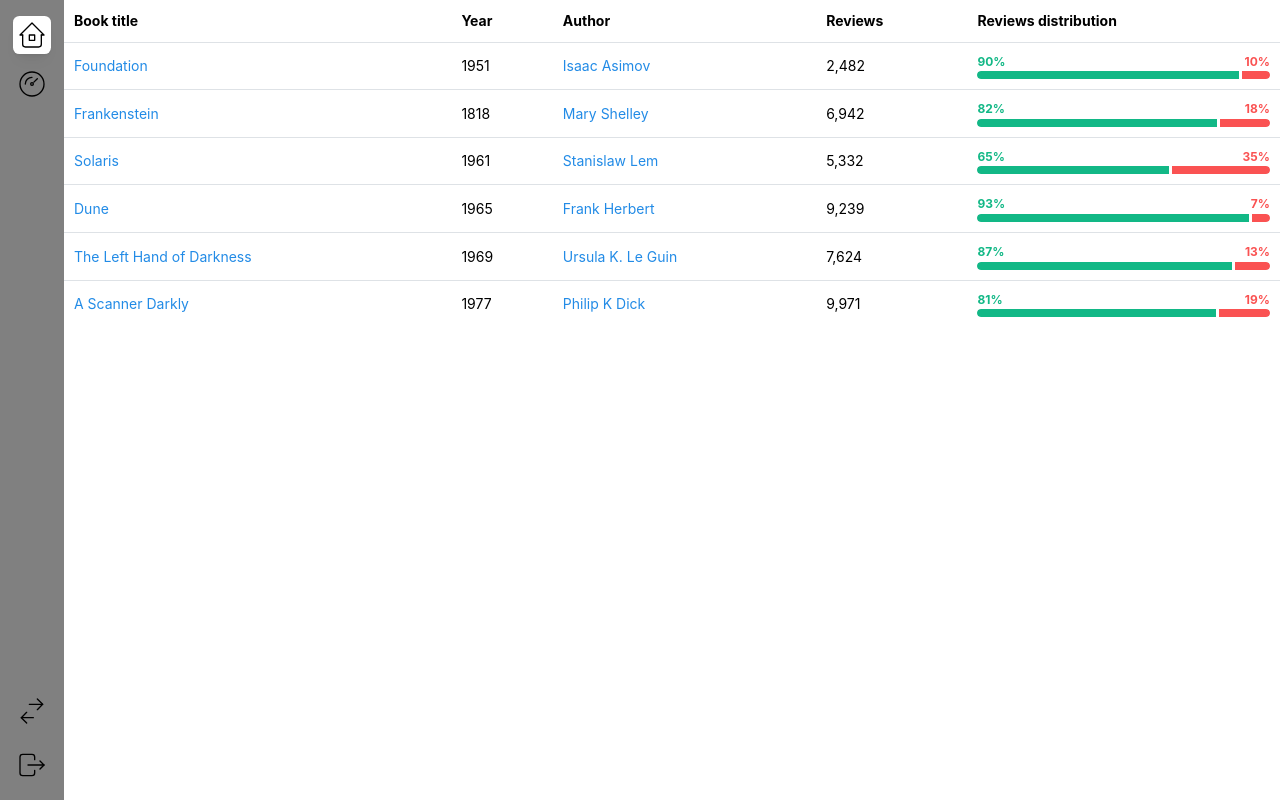
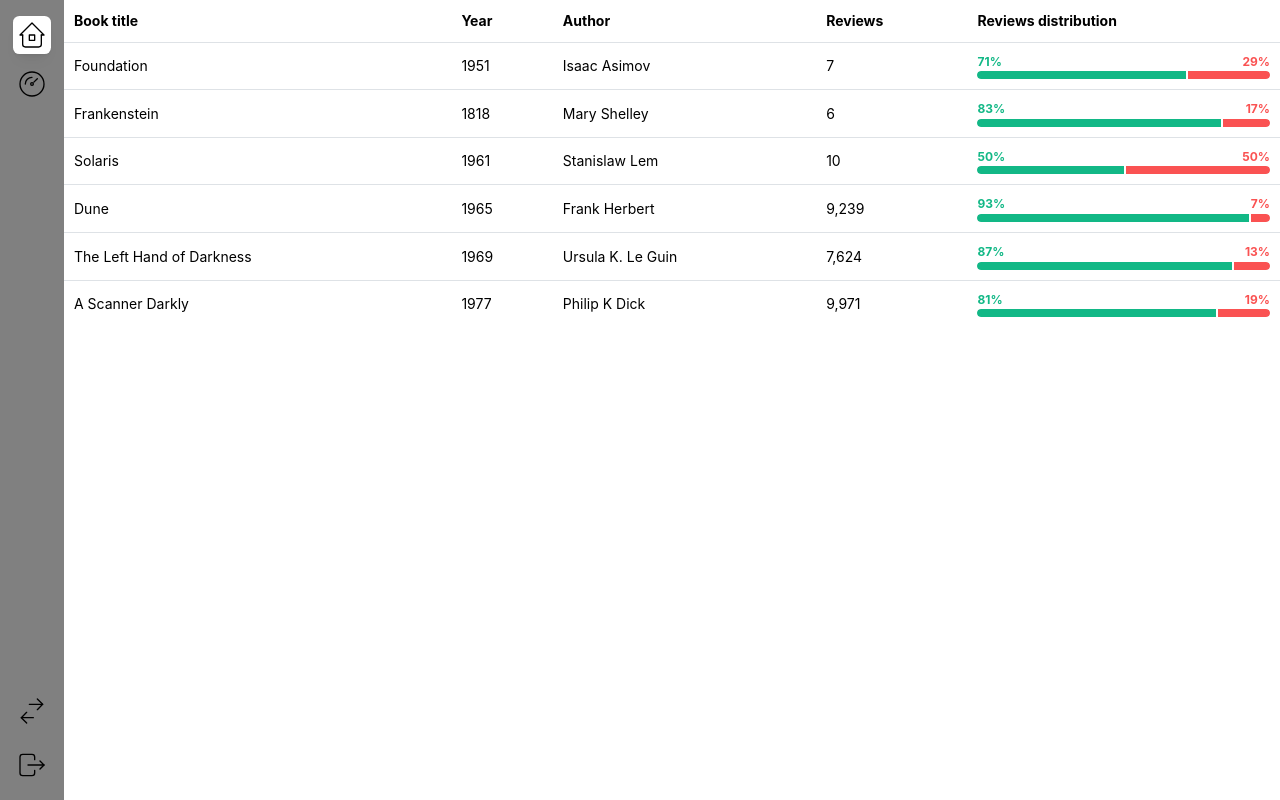
Before and after one commit to shibaripanda/newApp, a React (Create React App) app in the folder client/: page / in a window 1280 px wide. Built offline with nearby package versions, Linux system fonts and the light colour scheme.

Commit message:
first commit

```diff
--- a/client/src/App.css
+++ b/client/src/App.css
@@ -13,6 +13,9 @@
 .mainPage {
   display: flex;
   justify-content: flex-start;
+  /* height: 50vh; */
+  width: 100vw;
+  height: 100vh;
 }
 
 .order {
--- /dev/null
+++ b/client/src/components/ModalWindow/ModalWindow.tsx
@@ -0,0 +1,21 @@
+import { useDisclosure } from '@mantine/hooks';
+import { Modal, Table } from '@mantine/core';
+import React from 'react';
+
+export function ModalWindow(props) {
+
+  const [opened, { open, close }] = useDisclosure(false);
+
+  console.log(props.data)
+
+    return (
+        <>
+            <Modal opened={opened} onClose={close} title="Authentication" withCloseButton={false}>
+                {props.data.title}
+            </Modal>
+            <Table.Tr key={props.data.title} style={{cursor: 'pointer'}} onClick={open}>
+            {props.row}
+            </Table.Tr>
+        </>
+      );
+}
--- a/client/src/components/Table/TableReviews.module.css
+++ b/client/src/components/Table/TableReviews.module.css
@@ -1,5 +1,5 @@
 .progressSection {
     &:not(:first-of-type) {
-      border-left: rem(3px) solid light-dark(var(--mantine-color-white), var(--mantine-color-dark-7));
+      border-left: 0.1875vmax solid light-dark(var(--mantine-color-white), var(--mantine-color-dark-7));
     }
   }
--- a/client/src/components/Table/TableReviews.tsx
+++ b/client/src/components/Table/TableReviews.tsx
@@ -1,27 +1,23 @@
-import { Table, Progress, Anchor, Text, Group } from '@mantine/core';
+import { Table, Progress, Text, Group } from '@mantine/core';
 import classes from './TableReviews.module.css';
 import React from 'react';
-
-
+import { ModalWindow } from '../ModalWindow/ModalWindow.tsx';
 
 export function TableReviews(props) {
+
   const rows = props.data.map((row) => {
     const totalReviews = row.reviews.negative + row.reviews.positive;
     const positiveReviews = (row.reviews.positive / totalReviews) * 100;
     const negativeReviews = (row.reviews.negative / totalReviews) * 100;
 
     return (
-      <Table.Tr key={row.title}>
+      <>
           <Table.Td>
-          <Anchor component="button" fz="sm">
               {row.title}
-          </Anchor>
           </Table.Td>
           <Table.Td>{row.year}</Table.Td>
           <Table.Td>
-          <Anchor component="button" fz="sm">
               {row.author}
-          </Anchor>
           </Table.Td>
           <Table.Td>{Intl.NumberFormat().format(totalReviews)}</Table.Td>
           <Table.Td>
@@ -39,7 +35,6 @@ export function TableReviews(props) {
                 value={positiveReviews}
                 color="teal"
               />
-
               <Progress.Section
                 className={classes.progressSection}
                 value={negativeReviews}
@@ -47,15 +42,15 @@ export function TableReviews(props) {
               />
             </Progress.Root>
           </Table.Td>
-      </Table.Tr>
+        </>
     );
   });
 
   return (
-    <Table.ScrollContainer minWidth={800}>
+    <Table.ScrollContainer minWidth={200}>
       <Table verticalSpacing="xs">
         <Table.Thead>
-          <Table.Tr>
+          <Table.Tr key={'new'}>
             <Table.Th>Book title</Table.Th>
             <Table.Th>Year</Table.Th>
             <Table.Th>Author</Table.Th>
@@ -63,7 +58,9 @@ export function TableReviews(props) {
             <Table.Th>Reviews distribution</Table.Th>
           </Table.Tr>
         </Table.Thead>
-        <Table.Tbody>{rows}</Table.Tbody>
+        <Table.Tbody>
+          {rows.map((row, index) => <ModalWindow data={props.data[index]} key={index} row={row}/>)}
+        </Table.Tbody>
       </Table>
     </Table.ScrollContainer>
   );
--- a/client/src/mainScreens/ServiceScreen.tsx
+++ b/client/src/mainScreens/ServiceScreen.tsx
@@ -8,19 +8,19 @@ export const ServiceScreen = () => {
           title: 'Foundation',
           author: 'Isaac Asimov',
           year: 1951,
-          reviews: { positive: 2223, negative: 259 },
+          reviews: { positive: 5, negative: 2 },
         },
         {
           title: 'Frankenstein',
           author: 'Mary Shelley',
           year: 1818,
-          reviews: { positive: 5677, negative: 1265 },
+          reviews: { positive: 5, negative: 1 },
         },
         {
           title: 'Solaris',
           author: 'Stanislaw Lem',
           year: 1961,
-          reviews: { positive: 3487, negative: 1845 },
+          reviews: { positive: 5, negative: 5 },
         },
         {
           title: 'Dune',
--- a/client/src/pages/MainPage.js
+++ b/client/src/pages/MainPage.js
@@ -14,10 +14,16 @@ function MainPage() {
   const [appColor, setAppColor] = useState(false)
   const [text, setText] = useState(false)
 
+
+
   useEffect(() => {
     getNavBar()
     getAppColor()
     getText()
+
+    window.addEventListener('resize', (e) => {
+      console.log(e);
+    });
   }, [])
 
   const getText = async () => {
@@ -57,7 +63,7 @@ function MainPage() {
     }
 
     return (
-          <div className='mainPage' style={{height: window.innerHeight}}>
+          <div className='mainPage'>
             <NavbarMinimalColored active={active} setActive={setActive} navBar={navBar} appColor={appColor}/>
             {screen()}
           </div>
```
Lines whose indentation alone changed are shown as unchanged.
